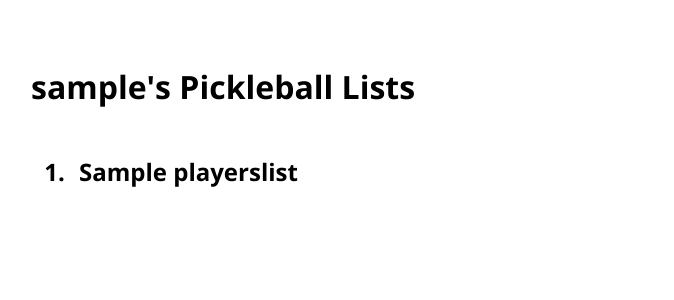
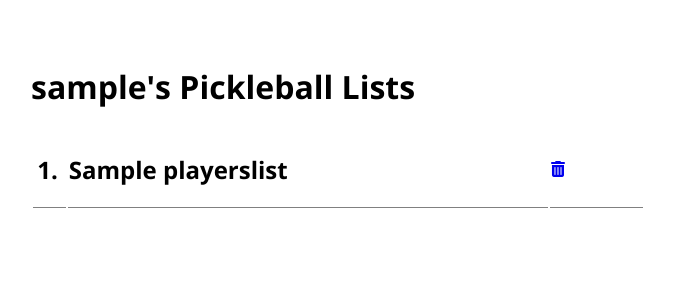
Before and after one commit to lindakwoo/pb_shuffle_django, a Django app: page /players_lists/ in a window 1280 px wide. Shown: the part 84-384 px from the top of the page, without its empty margins (225-899 px from the left). Run offline with Django 5.2, Linux system fonts and the light colour scheme; a user stored in the database is signed in; tables that the repository leaves empty hold one stand-in row (values such as "Sample post").

Commit message:
ability to delete lists

```diff
--- a/players_lists/static/css/pickleball_shuffle.css
+++ b/players_lists/static/css/pickleball_shuffle.css
@@ -321,6 +321,33 @@ nav {
   width: 150px;
 }
 
+.list_number {
+  font-size: 24px;
+  font-weight: bold;
+  width: 24px;
+  text-align: right;
+  padding-right: 8px;
+  border-bottom: grey 1px solid;
+}
+.list_title {
+  width: 500px;
+  border-bottom: grey 1px solid;
+  a {
+    color: black;
+  }
+}
+
+.list_title:hover {
+  h2 {
+    color: #a9a4f4;
+  }
+}
+
+.trash_can {
+  border-bottom: grey 1px solid;
+  width: 96px;
+}
+
 form.next_round {
   width: 150px;
   border: none;
--- a/players_lists/templates/players_lists/players_lists.html
+++ b/players_lists/templates/players_lists/players_lists.html
@@ -6,15 +6,24 @@
     <main>
         <div class="centered_content_container">
             <h1>{{ user.username }}'s Pickleball Lists</h1>
-            <ol class = "ordered_list">
-                {% for list in lists %}
-                    <li>
-                        <a href="{% url "players_list_detail" list.id %}">
-                            <h2>{{ list.title }}</h2>
-                        </a>
-                    </li>
-                {% endfor %}
-            </ol>
+            <table>
+                <tbody>
+                    {% for list in lists %}
+                        <tr class = 'list_row'>
+                            <td class ="list_number">{{ forloop.counter }}.</td>
+                            <td class ="list_title" id = 'player-name-{{ player.id }}'>
+                                <a href="{% url "players_list_detail" list.id %}">
+                                    <h2>{{ list.title }}</h2>
+                                </a>
+                            </td>
+                            <td class = "trash_can">
+                                <a class="remove_player" href="{% url "delete_list" list.id %}"><i class="fas fa-trash-alt"></i></a>
+                                <span class = "remove_text">delete list</span>
+                            </td>
+                        </tr>
+                    {% endfor %}
+                </tbody>
+            </table>
         </div>
     </main>
 {% endblock content %}
--- a/players_lists/urls.py
+++ b/players_lists/urls.py
@@ -1,5 +1,5 @@
 from django.urls import path
-from players_lists.views import players_lists, players_list_create, players_list_detail, delete_player, save_player, search
+from players_lists.views import players_lists, players_list_create, players_list_detail, delete_player, save_player, search, delete_list
 
 urlpatterns = [
     path("", players_lists, name="players_lists"),
@@ -7,6 +7,7 @@ urlpatterns = [
     path("delete_player/<int:list_id>/<int:player_id>",
          delete_player, name="delete_player"),
     path("create/", players_list_create, name="players_list_create"),
+    path("<int:id>/delete_list", delete_list, name="delete_list"),
     path("<int:id>/save_player/<str:player_name>/",
          save_player, name="save_player"),
     path("search/", search, name="search"),
--- a/players_lists/views.py
+++ b/players_lists/views.py
@@ -52,6 +52,12 @@ def players_list_detail(request, id):
     return render(request, 'players_lists/players_list_detail.html', context)
 
 
+def delete_list(request, id):
+    item = get_object_or_404(PlayersList, id=id)
+    item.delete()
+    return redirect("players_lists")
+
+
 @login_required
 def delete_player(request, list_id, player_id,):
     player = get_object_or_404(Player, id=player_id)
```
